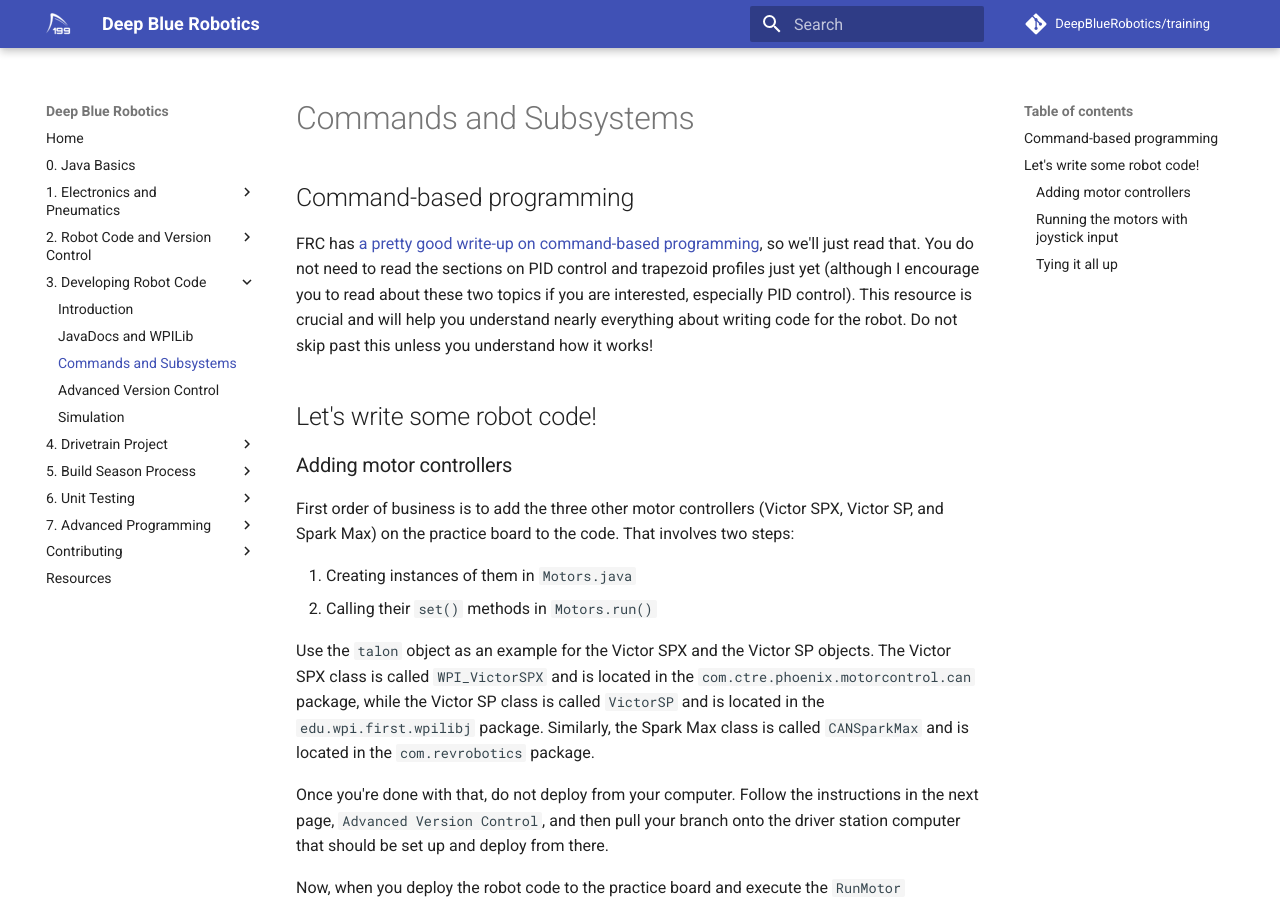
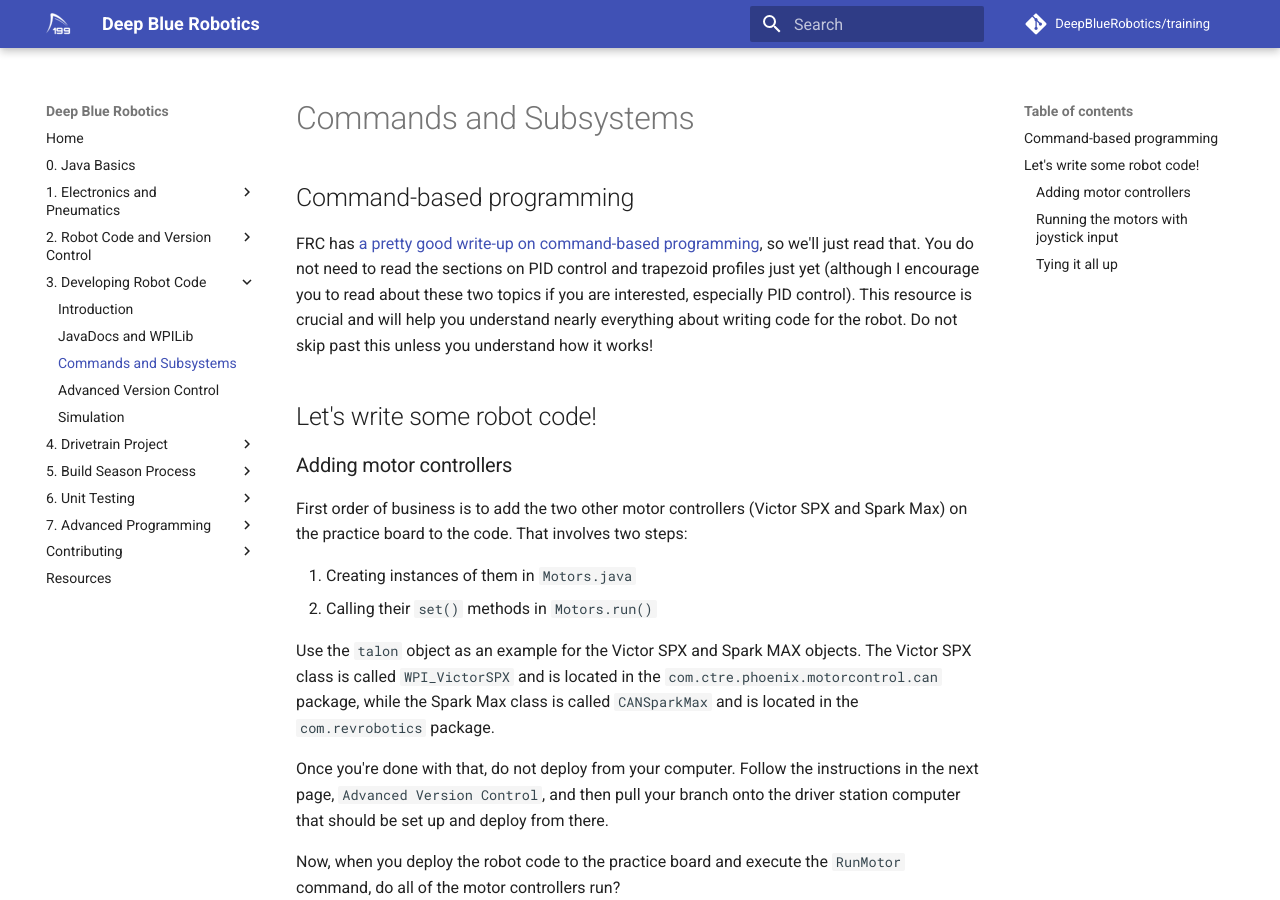
Before and after one commit to DeepBlueRobotics/training, an MkDocs documentation site: the page built from docs/section-3/commands-subsystems.md, in a window 1280 px wide and 900 px high. Built offline with MkDocs 1.6.1 and Material for MkDocs 9.7.7, drawn with Linux system fonts in a browser that asks for light colours; comment, search, counter and statistics services are not loaded.

Commit message:
Remove Victor SP from section-3/commands-subsystems

```diff
--- a/docs/section-3/commands-subsystems.md
+++ b/docs/section-3/commands-subsystems.md
@@ -6,12 +6,12 @@ FRC has [a pretty good write-up on command-based programming](https://docs.wpili
 
 ### Adding motor controllers
 
-First order of business is to add the three other motor controllers (Victor SPX, Victor SP, and Spark Max) on the practice board to the code. That involves two steps:
+First order of business is to add the two other motor controllers (Victor SPX and Spark Max) on the practice board to the code. That involves two steps:
 
 1. Creating instances of them in `Motors.java`
 2. Calling their `set()` methods in `Motors.run()`
 
-Use the `talon` object as an example for the Victor SPX and the Victor SP objects. The Victor SPX class is called `WPI_VictorSPX` and is located in the `com.ctre.phoenix.motorcontrol.can` package, while the Victor SP class is called `VictorSP` and is located in the `edu.wpi.first.wpilibj` package. Similarly, the Spark Max class is called `CANSparkMax` and is located in the `com.revrobotics` package.
+Use the `talon` object as an example for the Victor SPX and Spark MAX objects. The Victor SPX class is called `WPI_VictorSPX` and is located in the `com.ctre.phoenix.motorcontrol.can` package, while the Spark Max class is called `CANSparkMax` and is located in the `com.revrobotics` package.
 
 Once you're done with that, do not deploy from your computer. Follow the instructions in the next page, `Advanced Version Control`, and then pull your branch onto the driver station computer that should be set up and deploy from there.
 
```
